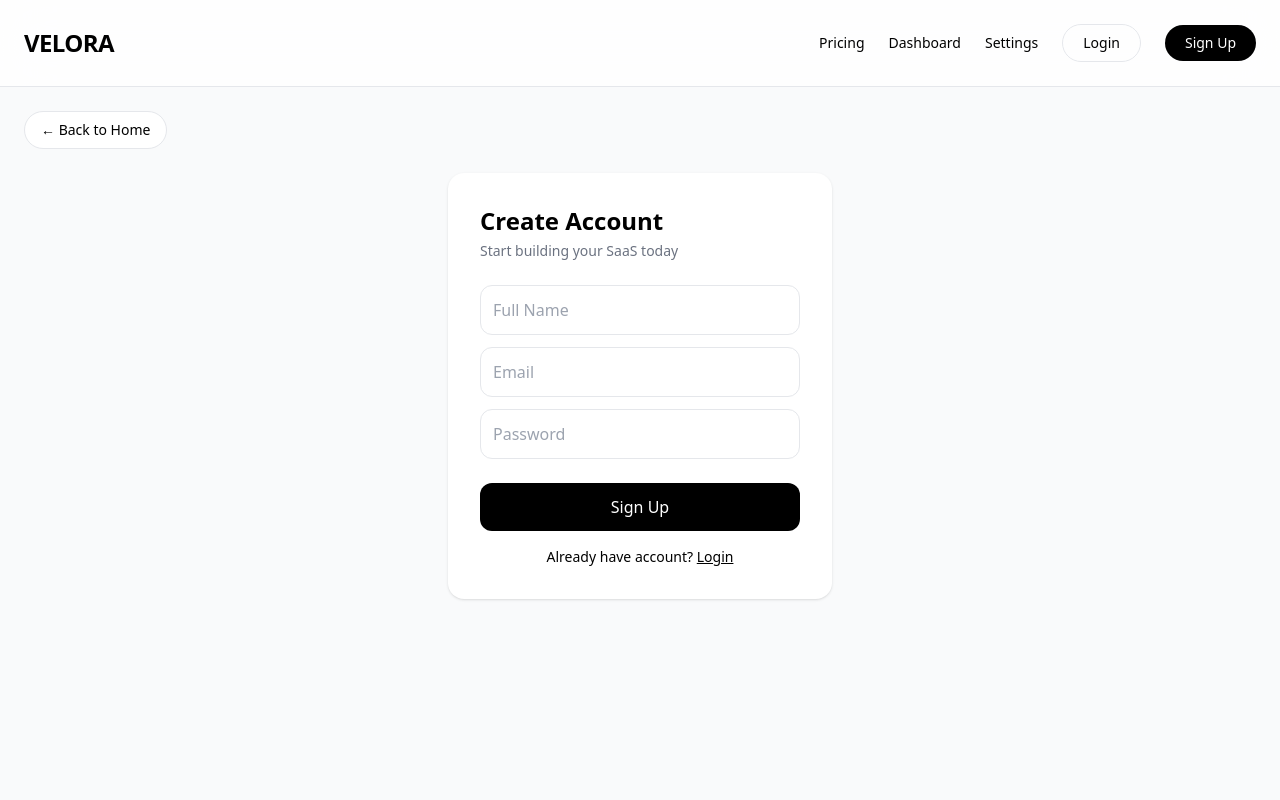
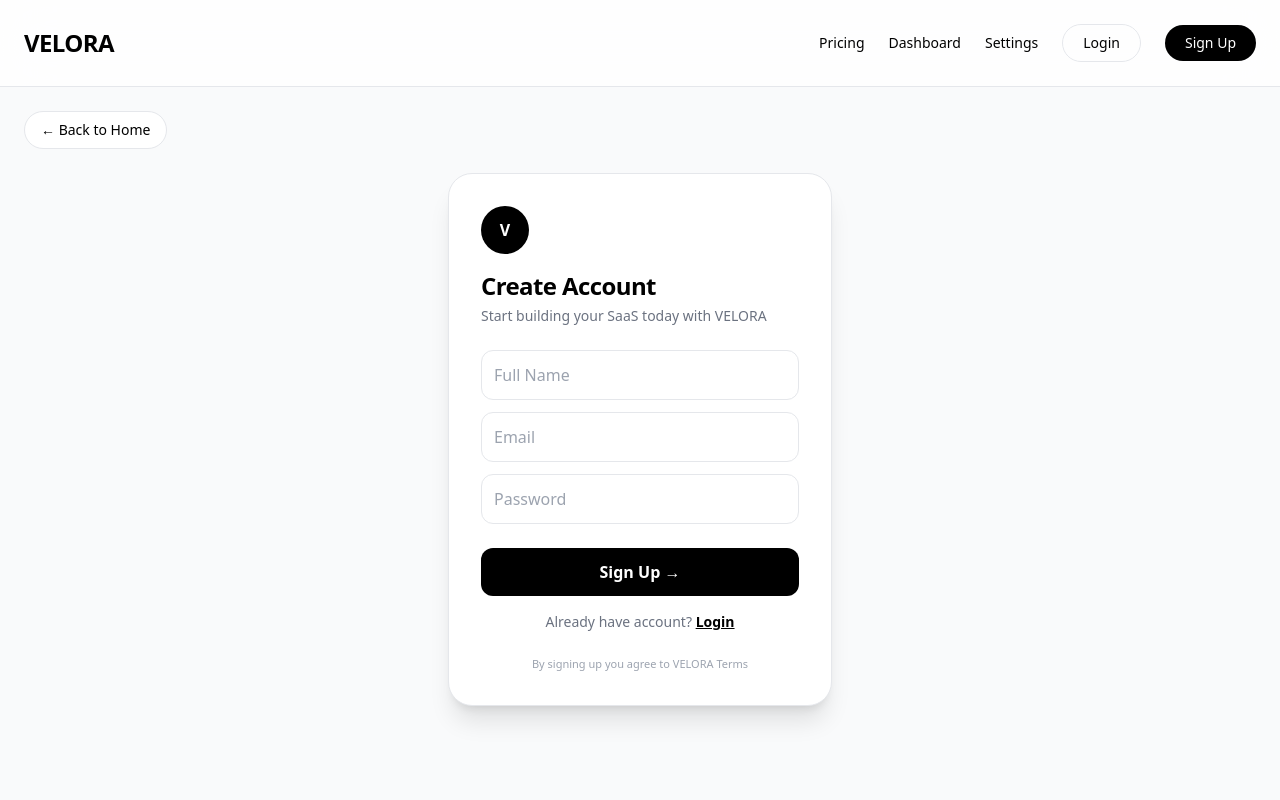
Before and after one commit to Ravs10/saas-starter-kit, a Next.js app: page /signup in a window 1280 px wide. Shown: the top 800 px of the page. Built offline with nearby package versions, Linux system fonts and the light colour scheme.

Commit message:
Enhance signup page with new styles and text
Updated styling and content for the signup page.

```diff
--- a/app/signup/page.tsx
+++ b/app/signup/page.tsx
@@ -1,27 +1,32 @@
 "use client"
 import Navbar from "../components/Navbar"
+import Footer from "../components/Footer"
 
 export default function Signup() {
   return (
     <div className="min-h-screen bg-gray-50">
       <Navbar/>
       <div className="p-6">
-        <a href="/" className="inline-block mb-6 text-sm border px-4 py-2 rounded-full bg-white">← Back to Home</a>
+        <a href="/" className="inline-block mb-6 text-sm border px-4 py-2 rounded-full bg-white hover:bg-black hover:text-white transition-all">← Back to Home</a>
 
         <div className="flex items-center justify-center">
-          <div className="bg-white p-8 rounded-2xl shadow w-full max-w-sm">
-            <h1 className="text-2xl font-bold">Create Account</h1>
-            <p className="text-gray-500 text-sm mt-1">Start building your SaaS today</p>
+          <div className="bg-white p-8 rounded-[24px] shadow-xl w-full max-w-sm hover:shadow-2xl transition-all duration-500 border">
+            <div className="w-12 h-12 bg-black rounded-full flex items-center justify-center text-white font-black mb-4">V</div>
+            <h1 className="text-2xl font-black tracking-tight">Create Account</h1>
+            <p className="text-gray-500 text-sm mt-1">Start building your SaaS today with VELORA</p>
 
-            <input className="w-full mt-6 border p-3 rounded-xl" placeholder="Full Name" />
-            <input className="w-full mt-3 border p-3 rounded-xl" placeholder="Email" />
-            <input className="w-full mt-3 border p-3 rounded-xl" placeholder="Password" type="password" />
+            <input className="w-full mt-6 border p-3 rounded-xl focus:ring-2 focus:ring-orange-400 outline-none transition" placeholder="Full Name" />
+            <input className="w-full mt-3 border p-3 rounded-xl focus:ring-2 focus:ring-orange-400 outline-none transition" placeholder="Email" />
+            <input className="w-full mt-3 border p-3 rounded-xl focus:ring-2 focus:ring-orange-400 outline-none transition" placeholder="Password" type="password" />
 
-            <button className="w-full mt-6 bg-black text-white py-3 rounded-xl">Sign Up</button>
-            <p className="text-center text-sm mt-4">Already have account? <a href="/login" className="underline">Login</a></p>
+            <button className="w-full mt-6 bg-black text-white py-3 rounded-xl hover:bg-orange-500 hover:scale-[1.02] hover:shadow-lg transition-all duration-300 font-bold">Sign Up →</button>
+            <p className="text-center text-sm mt-4 text-gray-500">Already have account? <a href="/login" className="underline font-bold text-black hover:text-orange-500">Login</a></p>
+
+            <p className="text-[11px] text-center text-gray-400 mt-6">By signing up you agree to VELORA Terms</p>
           </div>
         </div>
       </div>
+      <Footer/>
     </div>
   )
 }
```
